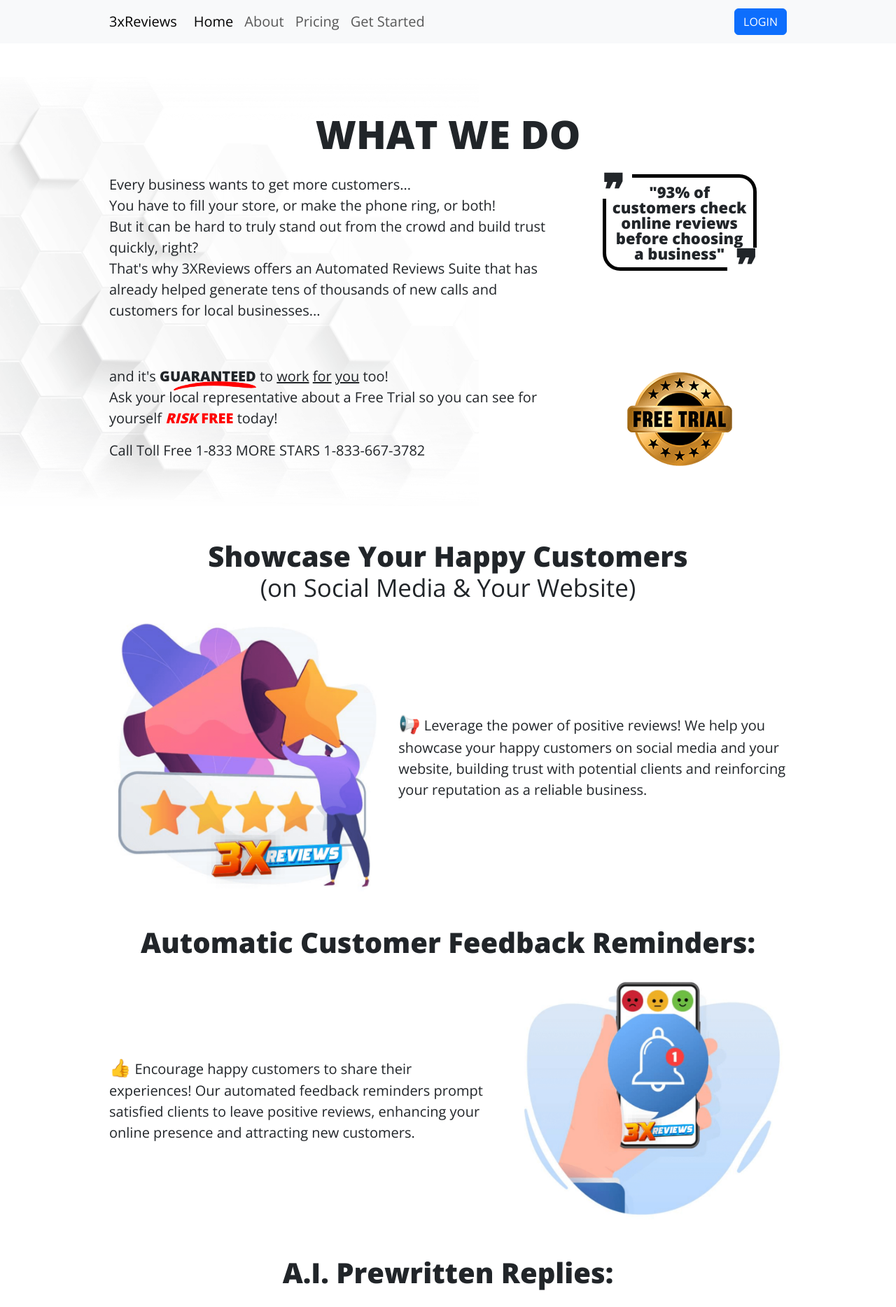
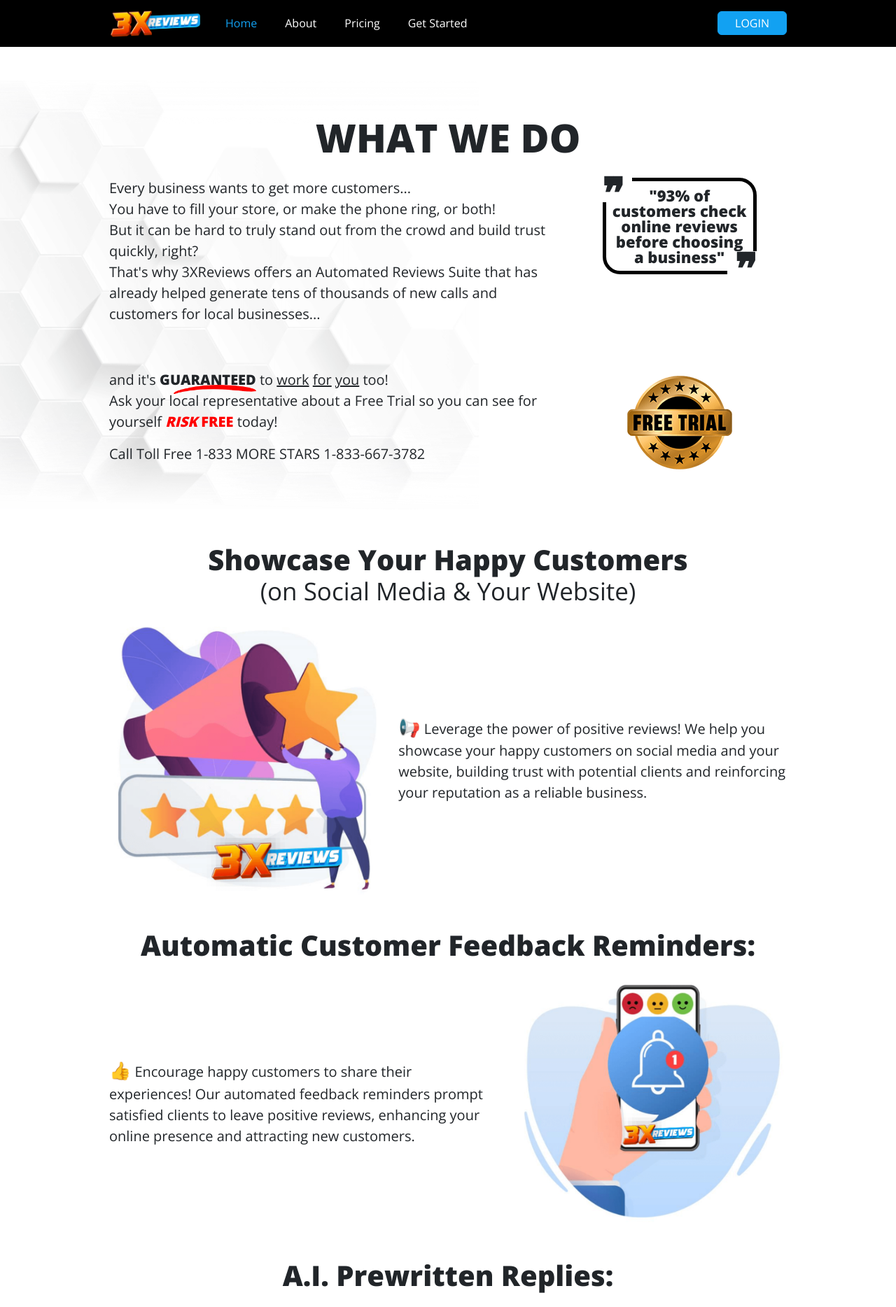
Before and after one commit to mohammadwahid-eng/3xreviews, a PHP site: page / in a window 1280 px wide. Shown: the top 1868 px of the page at 70% size. Run offline with PHP 8.4, Linux system fonts and the light colour scheme.

Commit message:
navbar added

```diff
--- a/css/style.css
+++ b/css/style.css
@@ -1,6 +1,9 @@
 :root {
     --bs-font-sans-serif: 'Open Sans', sans-serif;
     --bs-danger-rgb: 255, 0, 0;
+    --bs-danger: #ff0000;
+    --bs-primary-rgb: 18, 161, 242;
+    --bs-primary: #12a1f2;
 }
 
 .fw-bolder {
@@ -75,6 +78,30 @@ footer::before {
     right: 0;
 }
 
+.navbar-brand img {
+    width: 130px;
+}
+
+.btn-primary {
+    --bs-btn-bg: var(--bs-primary);
+    --bs-btn-border-color: var(--bs-primary);
+    --bs-btn-hover-bg: var(--bs-primary);
+    --bs-btn-hover-border-color: var(--bs-primary);
+    --bs-btn-disabled-bg: var(--bs-primary);
+    --bs-btn-disabled-border-color: var(--bs-primary);
+}
+
+.navbar-nav {
+    --bs-nav-link-color: white;
+}
+
+.navbar-dark,
+.navbar[data-bs-theme=dark] {
+    --bs-navbar-color: rgba(255, 255, 255, 1);
+    --bs-navbar-hover-color: rgba(255, 255, 255, 1);
+    --bs-navbar-active-color: var(--bs-primary);
+}
+
 @media (min-width: 992px) {
     :root {
         --bs-body-font-size: 1.25rem;
@@ -82,6 +109,9 @@ footer::before {
     footer::before {
         background-size: 100% 150px;
         height: 150px;
+    }
+    .navbar {
+        --bs-navbar-nav-link-padding-x: 1.25rem;
     }
 }
 
--- a/index.html
+++ b/index.html
@@ -13,20 +13,23 @@
   </head>
 	<body>
     <header>
-      <nav class="navbar navbar-expand-lg bg-body-tertiary">
+      <nav class="navbar navbar-expand-lg fs-6 bg-black" data-bs-theme="dark">
         <div class="container">
-          <a class="navbar-brand" href="#">3xReviews</a>
-          <button class="navbar-toggler" type="button" data-bs-toggle="collapse" data-bs-target="#navbarSupportedContent" aria-controls="navbarSupportedContent" aria-expanded="false" aria-label="Toggle navigation">
+          <a class="navbar-brand" href="#">
+            <img src="./img/logo_menu.png" alt="3xReviews" loading="lazy">
+          </a>
+          <button class="navbar-toggler" type="button" data-bs-toggle="collapse" data-bs-target="#navbar" aria-controls="navbar" aria-expanded="false" aria-label="Toggle navigation">
             <span class="navbar-toggler-icon"></span>
           </button>
-          <div class="collapse navbar-collapse" id="navbarSupportedContent">
+          <div class="collapse navbar-collapse" id="navbar">
             <ul class="navbar-nav me-auto mb-2 mb-lg-0">
               <li class="nav-item"><a class="nav-link active" aria-current="page" href="#">Home</a></li>
               <li class="nav-item"><a class="nav-link" href="#">About</a></li>
               <li class="nav-item"><a class="nav-link" href="#">Pricing</a></li>
               <li class="nav-item"><a class="nav-link" href="#">Get Started</a></li>
+              <li class="nav-item d-lg-none"><a class="nav-link" href="#">Login</a></li>
             </ul>
-            <a href="#" class="btn btn-primary">LOGIN</a>
+            <a href="#" class="btn btn-primary d-none d-lg-inline-block py-1 px-4 text-uppercase">Login</a>
           </div>
         </div>
       </nav>
```
Also changed, not shown: img/logo_menu.png (added), img/main_logo.png (added), img/phone.png (added), 3 other files.
